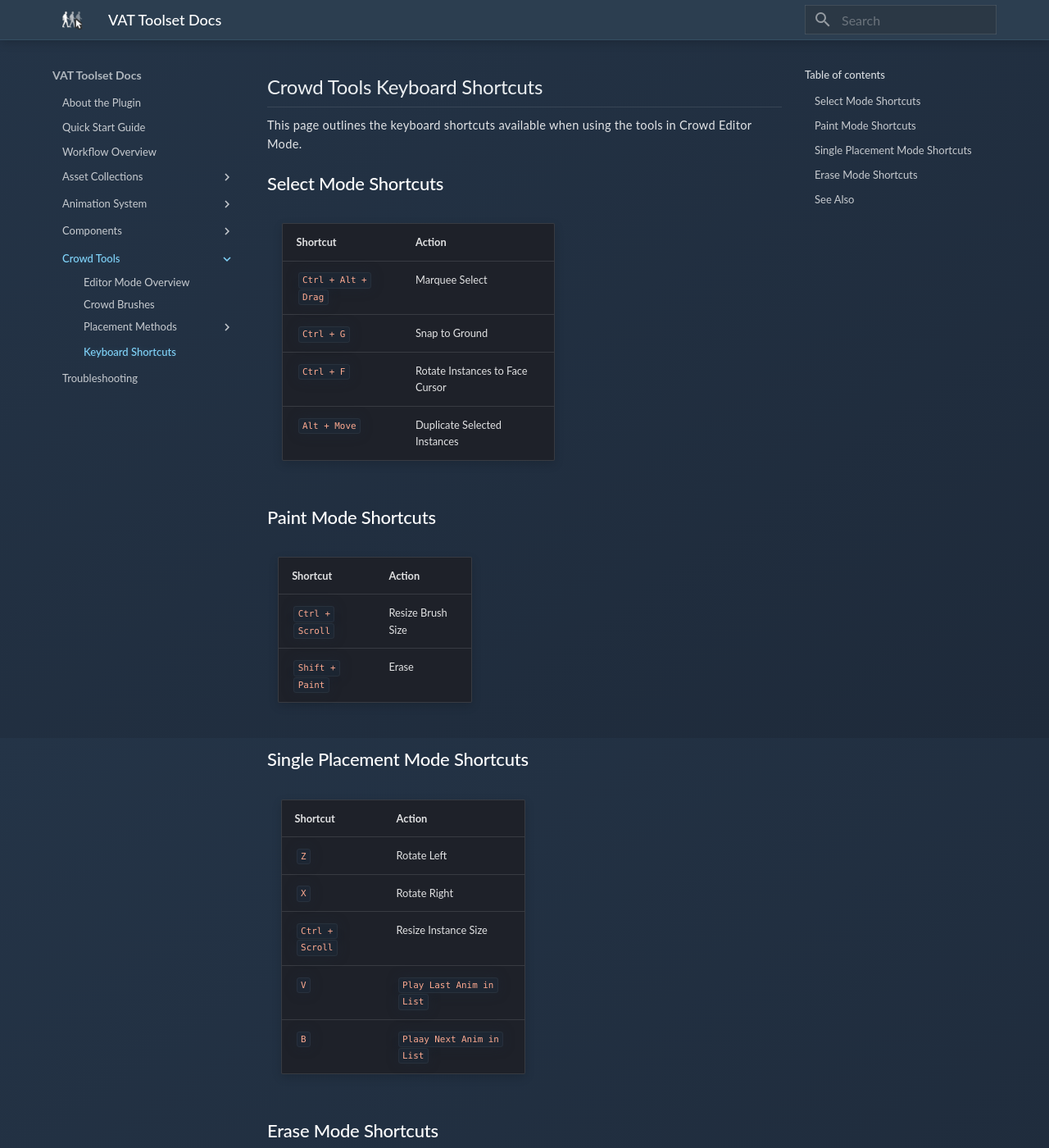
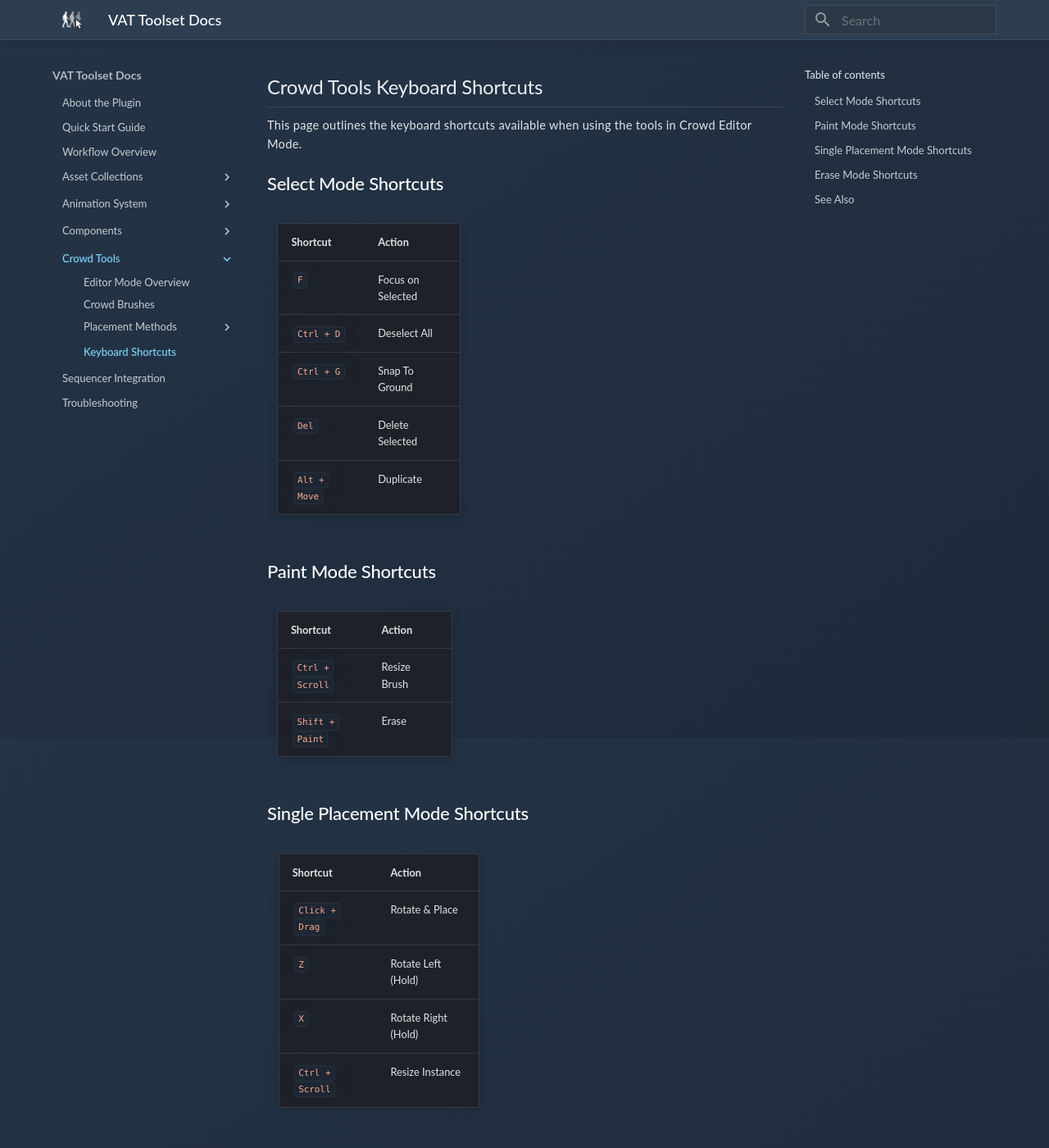
Before and after one commit to Milswanca/VertexAnimationDocumentation, an MkDocs documentation site: the page built from docs/crowd-tools-keyboard-shortcuts.md, in a window 1280 px wide and 1400 px high. Shown: the whole window at 82% size. Built offline with MkDocs 1.6.1 and Material for MkDocs 9.7.7, drawn with Linux system fonts in a browser that asks for light colours; some of the changed text lies outside the part shown.

Commit message:
Added Sequencer Page

```diff
--- a/docs/crowd-tools-keyboard-shortcuts.md
+++ b/docs/crowd-tools-keyboard-shortcuts.md
@@ -6,33 +6,33 @@ This page outlines the keyboard shortcuts available when using the tools in Crow
 
 | Shortcut | Action |
 |----------|---------|
-| `Ctrl + Alt + Drag` | Marquee Select |
-| `Ctrl + G` | Snap to Ground |
-| `Ctrl + F` | Rotate Instances to Face Cursor |
-| `Alt + Move` | Duplicate Selected Instances |
+| `F` | Focus on Selected |
+| `Ctrl + D` | Deselect All |
+| `Ctrl + G` | Snap To Ground |
+| `Del` | Delete Selected |
+| `Alt + Move` | Duplicate |
 
 ## Paint Mode Shortcuts
 
 | Shortcut | Action |
 |----------|---------|
-| `Ctrl + Scroll` | Resize Brush Size |
+| `Ctrl + Scroll` | Resize Brush |
 | `Shift + Paint` | Erase |
 
 ## Single Placement Mode Shortcuts
 
 | Shortcut | Action |
 |----------|---------|
-| `Z` | Rotate Left |
-| `X` | Rotate Right |
-| `Ctrl + Scroll` | Resize Instance Size |
-| `V` | `Play Last Anim in List` |
-| `B` | `Plaay Next Anim in List` |
+| `Click + Drag` | Rotate & Place |
+| `Z` | Rotate Left (Hold) |
+| `X` | Rotate Right (Hold) |
+| `Ctrl + Scroll` | Resize Instance |
 
 ## Erase Mode Shortcuts
 
 | Shortcut | Action |
 |----------|---------|
-| `Ctrl + Scroll` | Resize Brush Size |
+| `Ctrl + Scroll` | Resize Brush |
 
 ## See Also
 
--- a/mkdocs.yml
+++ b/mkdocs.yml
@@ -35,6 +35,7 @@ nav:
             - Grid Tool: crowd-tools-grid.md
             - Single Placement: crowd-tools-single.md
         - Keyboard Shortcuts: crowd-tools-keyboard-shortcuts.md
+    - Sequencer Integration: sequencer-integration.md
     - Troubleshooting: troubleshooting.md
 
 markdown_extensions:
```
Also changed, not shown: docs/animation-logic.md (+1 -1 lines), docs/index.md (+1 -1 lines), docs/sequencer-integration.md (added, +56 -0 lines), docs/vertex-anim-mesh-component.md (+1 -1 lines), docs/assets/motion_blur_zero.png (added), docs/assets/sequencer_add_track.jpg (added), docs/assets/sequencer_edit_props.jpg (added).
